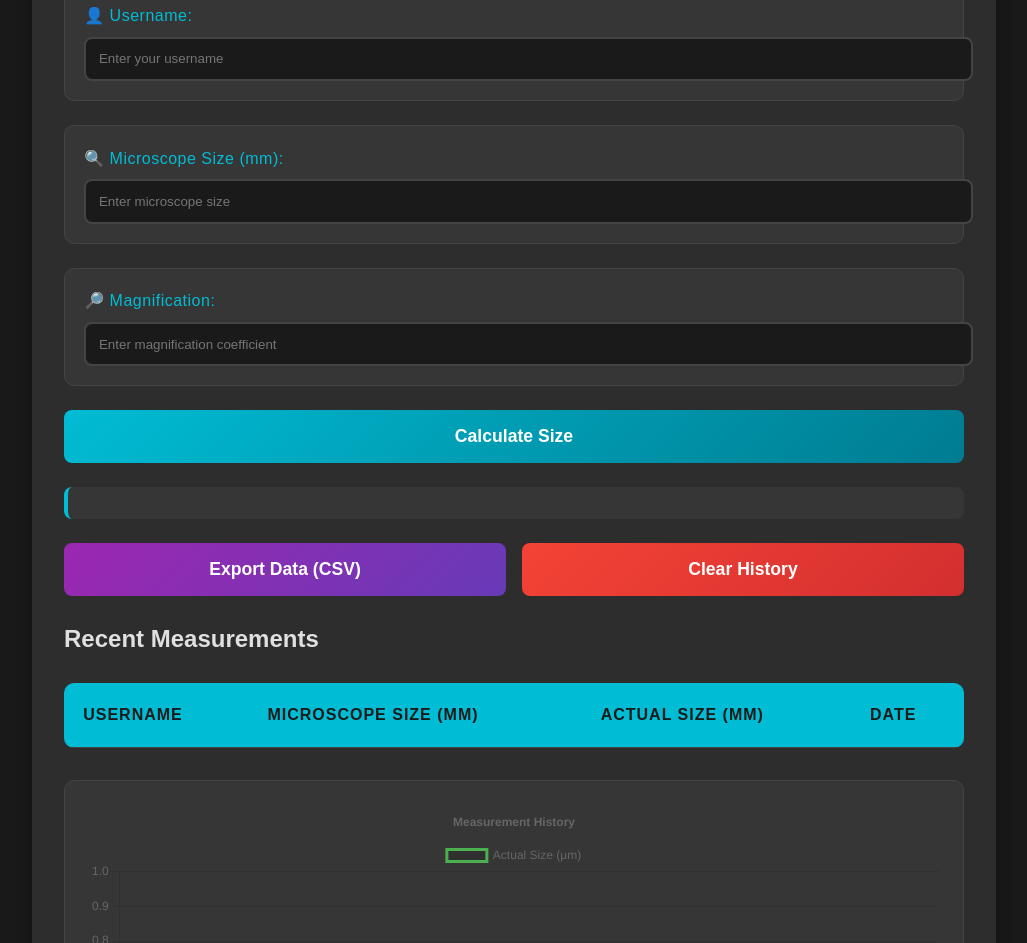
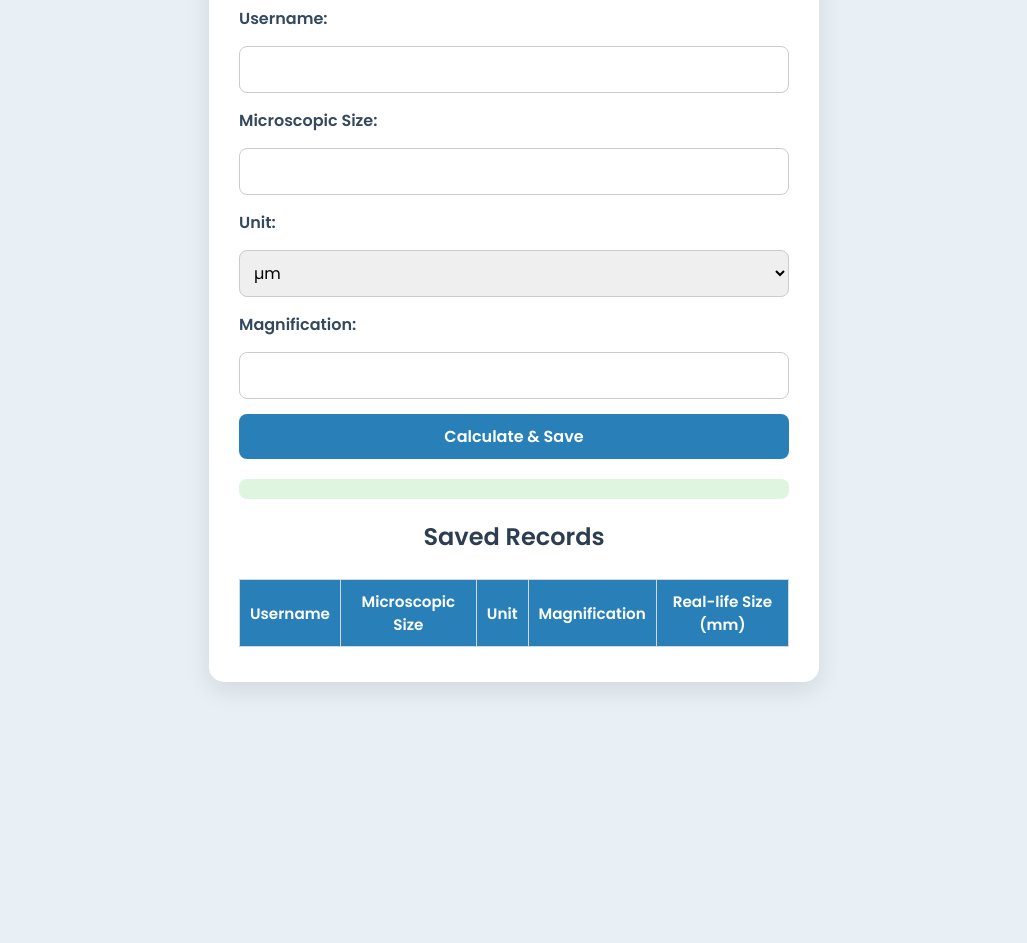
Before and after one commit to oluwatomi-olokede/specimen-calulator, a plain HTML site: page index.html in a window 1280 px wide. Shown: the part 204-1147 px from the top of the page, without its empty margins (126-1153 px from the left). After the commit the page ends 924 px from the top, so only its background shows below. Drawn offline with nearby package versions, Linux system fonts and the light colour scheme.

Commit message:
calulator redo

```diff
--- a/index.html
+++ b/index.html
@@ -1,57 +1,205 @@
 <!DOCTYPE html>
 <html lang="en">
   <head>
-    <meta charset="UTF-8">
-    <meta name="viewport" content="width=device-width, initial-scale=1.0">
-    <title>Specimen Size Calculator</title>
-    <link rel="stylesheet" href="styles.css">
-    <script src="https://cdn.jsdelivr.net/npm/chart.js"></script>
+    <meta charset="UTF-8" />
+    <meta name="viewport" content="width=device-width, initial-scale=1.0" />
+    <title>Microscope Size Converter</title>
+    <link
+      href="https://fonts.googleapis.com/css2?family=Poppins:wght@400;600&display=swap"
+      rel="stylesheet"
+    />
+    <style>
+      body {
+        font-family: "Poppins", sans-serif;
+        background-color: #e9f0f5;
+        padding: 30px;
+      }
+
+      .container {
+        max-width: 550px;
+        margin: auto;
+        background: #ffffff;
+        padding: 35px 30px;
+        border-radius: 15px;
+        box-shadow: 0px 8px 24px rgba(0, 0, 0, 0.1);
+      }
+
+      h1,
+      h2 {
+        text-align: center;
+        color: #2c3e50;
+        margin-bottom: 20px;
+      }
+
+      form {
+        display: flex;
+        flex-direction: column;
+        gap: 15px;
+      }
+
+      label {
+        font-weight: 600;
+        color: #34495e;
+      }
+
+      input,
+      select,
+      button {
+        padding: 10px;
+        font-size: 1rem;
+        border: 1px solid #ccc;
+        border-radius: 8px;
+        font-family: "Poppins", sans-serif;
+      }
+
+      input:focus,
+      select:focus {
+        border-color: #2980b9;
+        outline: none;
+        box-shadow: 0 0 3px rgba(41, 128, 185, 0.5);
+      }
+
+      button {
+        background-color: #2980b9;
+        color: white;
+        border: none;
+        cursor: pointer;
+        font-weight: 600;
+        transition: background-color 0.3s ease;
+      }
+
+      button:hover {
+        background-color: #1c6ea4;
+      }
+
+      #result {
+        margin-top: 20px;
+        font-weight: 600;
+        color: #27ae60;
+        text-align: center;
+        background: #dff5e0;
+        padding: 10px;
+        border-radius: 8px;
+      }
+
+      table {
+        width: 100%;
+        border-collapse: collapse;
+        margin-top: 25px;
+        font-size: 0.95rem;
+      }
+
+      th,
+      td {
+        padding: 10px;
+        text-align: center;
+        border: 1px solid #d1d8e0;
+      }
+
+      thead {
+        background-color: #2980b9;
+        color: white;
+      }
+
+      tbody tr:nth-child(even) {
+        background-color: #f2f6f9;
+      }
+    </style>
   </head>
   <body>
     <div class="container">
-        <h1>Specimen Size Calculator</h1>
+      <h1>Microscope to Real-Life Size Converter</h1>
 
-        <div class="form-group">
-            <label for="username">👤 Username:</label>
-            <input type="text" id="username" required placeholder="Enter your username">
-        </div>
+      <form id="sizeForm">
+        <label for="username">Username:</label>
+        <input type="text" id="username" required />
 
-        <div class="form-group">
-            <label for="microscope_size">🔍 Microscope Size (mm):</label>
-            <input type="number" id="microscope_size" step="0.01" required placeholder="Enter microscope size">
-        </div>
+        <label for="microSize">Microscopic Size:</label>
+        <input type="number" id="microSize" step="any" required />
 
-        <div class="form-group">
-            <label for="magnification">🔎 Magnification:</label>
-            <input type="number" id="magnification" required placeholder="Enter magnification coefficient">
-        </div>
+        <label for="unit">Unit:</label>
+        <select id="unit">
+          <option value="µm">µm</option>
+          <option value="mm">mm</option>
+        </select>
 
-        <button onclick="calculate()">Calculate Size</button>
+        <label for="magnification">Magnification:</label>
+        <input type="number" id="magnification" step="any" required />
 
-        <div id="result" class="result"></div>
+        <button type="submit">Calculate & Save</button>
+      </form>
 
-        <div class="controls">
-            <button onclick="exportData()" class="export-btn">Export Data (CSV)</button>
-            <button onclick="clearData()" class="clear-btn">Clear History</button>
-        </div>
+      <div id="result"></div>
 
-        <h2>Recent Measurements</h2>
-        <table>
+      <h2>Saved Records</h2>
+      <table id="recordsTable">
         <thead>
           <tr>
             <th>Username</th>
-                    <th>Microscope Size (mm)</th>
-                    <th>Actual Size (µm)</th>
-                    <th>Date</th>
+            <th>Microscopic Size</th>
+            <th>Unit</th>
+            <th>Magnification</th>
+            <th>Real-life Size (mm)</th>
           </tr>
         </thead>
-            <tbody id="measurements"></tbody>
+        <tbody></tbody>
       </table>
+    </div>
 
-        <div class="chart-container">
-            <canvas id="measurementsChart"></canvas>
-        </div>
-    </div>
-    <script src="script.js"></script>
+    <script>
+      const form = document.getElementById("sizeForm");
+      const resultDiv = document.getElementById("result");
+      const tableBody = document.querySelector("#recordsTable tbody");
+
+      let records = [];
+
+      form.addEventListener("submit", function (e) {
+        e.preventDefault();
+
+        const username = document.getElementById("username").value.trim();
+        const microSize = parseFloat(
+          document.getElementById("microSize").value
+        );
+        const unit = document.getElementById("unit").value;
+        const magnification = parseFloat(
+          document.getElementById("magnification").value
+        );
+
+        if (!username || isNaN(microSize) || isNaN(magnification)) {
+          alert("Please enter all required fields correctly.");
+          return;
+        }
+
+        let microSizeMM = unit === "µm" ? microSize / 1000 : microSize;
+        let realLifeSize = microSizeMM / magnification;
+
+        resultDiv.textContent = `Real-life size: ${realLifeSize.toFixed(6)} mm`;
+
+        records.push({
+          username,
+          microSize,
+          unit,
+          magnification,
+          realLifeSize,
+        });
+        updateTable();
+        form.reset();
+      });
+
+      function updateTable() {
+        tableBody.innerHTML = "";
+        records.forEach((record) => {
+          const row = document.createElement("tr");
+          row.innerHTML = `
+          <td>${record.username}</td>
+          <td>${record.microSize}</td>
+          <td>${record.unit}</td>
+          <td>${record.magnification}</td>
+          <td>${record.realLifeSize.toFixed(6)}</td>
+        `;
+          tableBody.appendChild(row);
+        });
+      }
+    </script>
   </body>
 </html>
```
Lines whose indentation alone changed are shown as unchanged.
